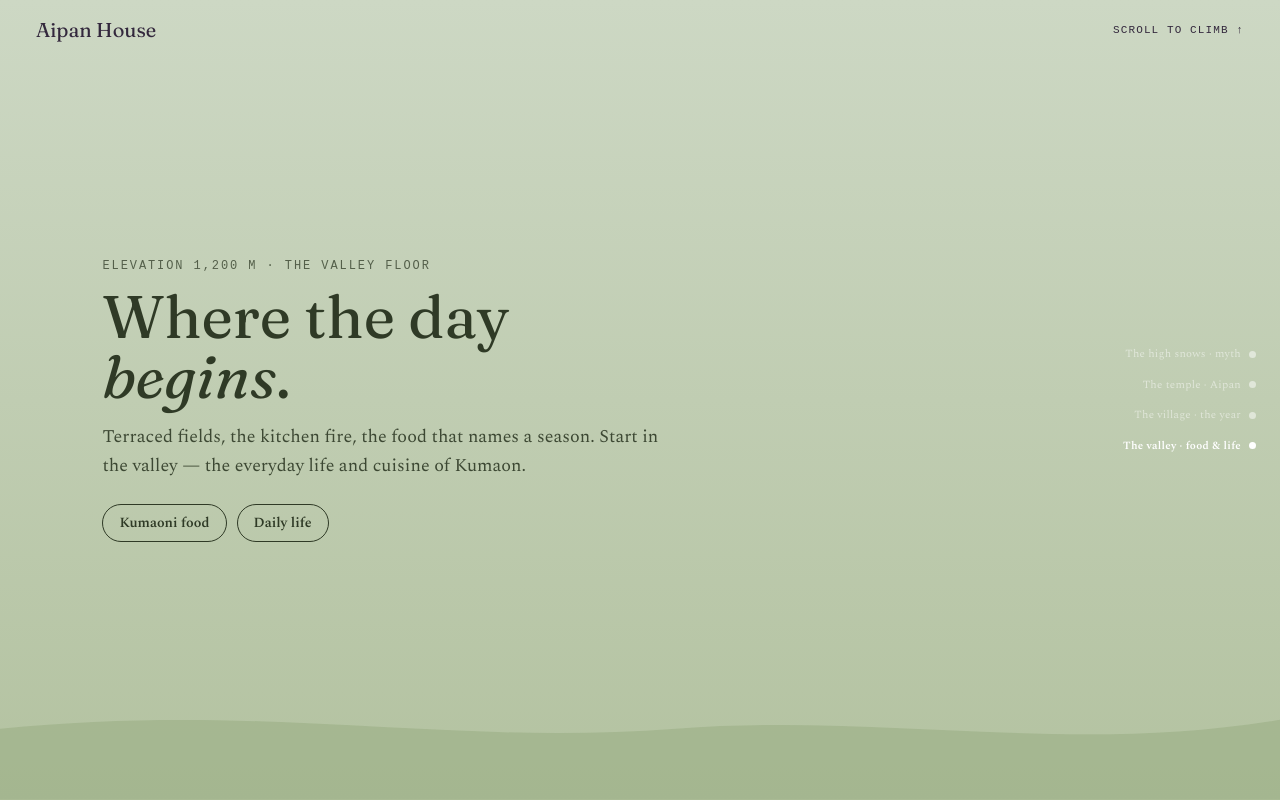
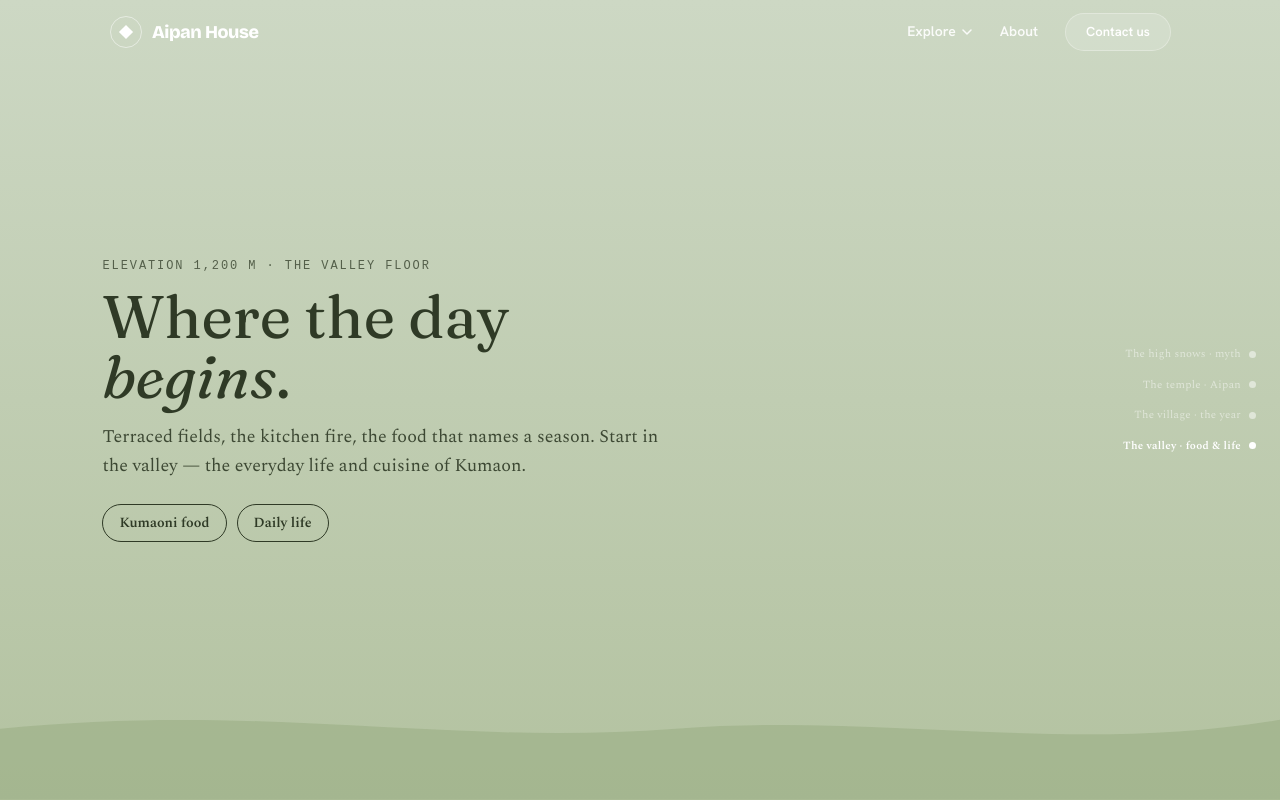
Before and after one commit to aipanhouse15-lab/aipan-house, a Next.js app: page / in a window 1280 px wide. Shown: the top 800 px of the page. Built offline with nearby package versions, Linux system fonts and the light colour scheme; a web font is replaced by a local one.

Commit message:
Add files via upload

```diff
--- a/src/app/page.js
+++ b/src/app/page.js
@@ -2,6 +2,7 @@ import Link from 'next/link'
 import AlmanacWheel from '@/components/AlmanacWheel'
 import ElevationTracker from '@/components/ElevationTracker'
 import SiteFooter from '@/components/SiteFooter'
+import HomeHeader from '@/components/HomeHeader'
 
 function Ridge({ d, fill, opacity = 1 }) {
   return (
@@ -14,10 +15,7 @@ function Ridge({ d, fill, opacity = 1 }) {
 export default function Home() {
   return (
     <>
-      <header className="fixed left-0 right-0 top-0 z-50 flex items-center justify-between px-9 py-4" style={{ mixBlendMode: 'difference', color: '#fff' }}>
-        <span className="font-display text-xl">Aipan House</span>
-        <span className="font-mono text-[11px] tracking-widest">SCROLL TO CLIMB ↑</span>
-      </header>
+      <HomeHeader />
       <ElevationTracker />
 
       {/* VALLEY */}
--- /dev/null
+++ b/src/components/HomeHeader.jsx
@@ -0,0 +1,77 @@
+'use client'
+import Link from 'next/link'
+import { useState, useEffect } from 'react'
+
+const EXPLORE = [
+  { label: 'Aipan — the folk art', href: '/aipan', desc: 'Motifs, meaning & method', shape: '◆' },
+  { label: 'Festivals of the year', href: '/festivals', desc: 'The Kumaoni calendar', shape: '✦' },
+  { label: 'Life & traditions', href: '/traditions', desc: 'Food, dress, music & language', shape: '❋' },
+]
+
+export default function HomeHeader() {
+  const [scrolled, setScrolled] = useState(false)
+  const [open, setOpen] = useState(false)
+  const [drop, setDrop] = useState(false)
+
+  useEffect(() => {
+    const onScroll = () => setScrolled(window.scrollY > 60)
+    onScroll()
+    window.addEventListener('scroll', onScroll, { passive: true })
+    return () => window.removeEventListener('scroll', onScroll)
+  }, [])
+
+  // solid white once scrolled; transparent (white text) over the hero
+  const solid = scrolled
+  return (
+    <header className={`fixed left-0 right-0 top-0 z-50 transition-colors duration-300 ${solid ? 'border-b border-[#e9e4da] bg-white/92 backdrop-blur-md' : 'bg-transparent'}`}>
+      <div className="mx-auto flex max-w-content items-center justify-between px-6 py-3.5 md:px-10">
+        <Link href="/" className="flex items-center gap-2.5 group">
+          <span className={`grid h-8 w-8 place-items-center rounded-full border ${solid ? 'border-geru/30' : 'border-white/50'}`}>
+            <span className={`h-2.5 w-2.5 rotate-45 transition-transform group-hover:rotate-[135deg] ${solid ? 'bg-geru' : 'bg-white'}`} />
+          </span>
+          <span className={`font-head text-lg font-extrabold tracking-tight ${solid ? 'text-geru' : 'text-white'}`}>Aipan House</span>
+        </Link>
+
+        <nav className="hidden items-center gap-7 md:flex">
+          <div className="relative" onMouseEnter={() => setDrop(true)} onMouseLeave={() => setDrop(false)}>
+            <button className={`flex items-center gap-1.5 font-sans text-[14px] font-semibold ${solid ? 'text-slate-soft hover:text-geru' : 'text-white/90 hover:text-white'}`}>
+              Explore
+              <svg width="10" height="10" viewBox="0 0 10 10" className={`transition-transform ${drop ? 'rotate-180' : ''}`}><path d="M1 3l4 4 4-4" fill="none" stroke="currentColor" strokeWidth="1.5" strokeLinecap="round" strokeLinejoin="round"/></svg>
+            </button>
+            {drop && (
+              <div className="absolute left-1/2 top-full w-[320px] -translate-x-1/2 pt-3">
+                <div className="overflow-hidden rounded-2xl border border-[#e9e4da] bg-white shadow-[0_20px_60px_rgba(35,50,62,.18)]">
+                  {EXPLORE.map((e) => (
+                    <Link key={e.href} href={e.href} className="flex items-start gap-3 border-b border-[#f2efe9] px-5 py-3.5 last:border-0 hover:bg-[#FBF6EE]">
+                      <span className="mt-0.5 text-geru">{e.shape}</span>
+                      <span><span className="block font-head text-[15px] font-bold text-ink">{e.label}</span>
+                        <span className="block font-sans text-[12px] text-slate-mute">{e.desc}</span></span>
+                    </Link>
+                  ))}
+                </div>
+              </div>
+            )}
+          </div>
+          <Link href="/about" className={`font-sans text-[14px] font-semibold ${solid ? 'text-slate-soft hover:text-geru' : 'text-white/90 hover:text-white'}`}>About</Link>
+          <Link href="/contact" className={`rounded-full px-5 py-2 font-sans text-[13px] font-semibold transition-colors ${solid ? 'bg-geru text-rice hover:bg-geru-deep' : 'bg-white/15 text-white ring-1 ring-white/40 hover:bg-white/25'}`}>Contact us</Link>
+        </nav>
+
+        <button onClick={() => setOpen(!open)} className="flex h-9 w-9 flex-col items-center justify-center gap-[5px] md:hidden" aria-label="Menu">
+          <span className={`h-0.5 w-5 transition-transform ${solid ? 'bg-geru' : 'bg-white'} ${open ? 'translate-y-[7px] rotate-45' : ''}`} />
+          <span className={`h-0.5 w-5 transition-opacity ${solid ? 'bg-geru' : 'bg-white'} ${open ? 'opacity-0' : ''}`} />
+          <span className={`h-0.5 w-5 transition-transform ${solid ? 'bg-geru' : 'bg-white'} ${open ? '-translate-y-[7px] -rotate-45' : ''}`} />
+        </button>
+      </div>
+
+      {open && (
+        <div className="border-t border-[#e9e4da] bg-white px-6 py-3 md:hidden">
+          {EXPLORE.map((e) => (
+            <Link key={e.href} href={e.href} onClick={() => setOpen(false)} className="block py-2.5 font-head text-[15px] font-bold text-ink">{e.label}</Link>
+          ))}
+          <Link href="/about" onClick={() => setOpen(false)} className="block border-t border-[#f2efe9] py-2.5 font-sans text-[14px] font-semibold text-slate-soft">About</Link>
+          <Link href="/contact" onClick={() => setOpen(false)} className="mt-2 block rounded-full bg-geru px-5 py-2.5 text-center font-sans text-[13px] font-semibold text-rice">Contact us</Link>
+        </div>
+      )}
+    </header>
+  )
+}
```
